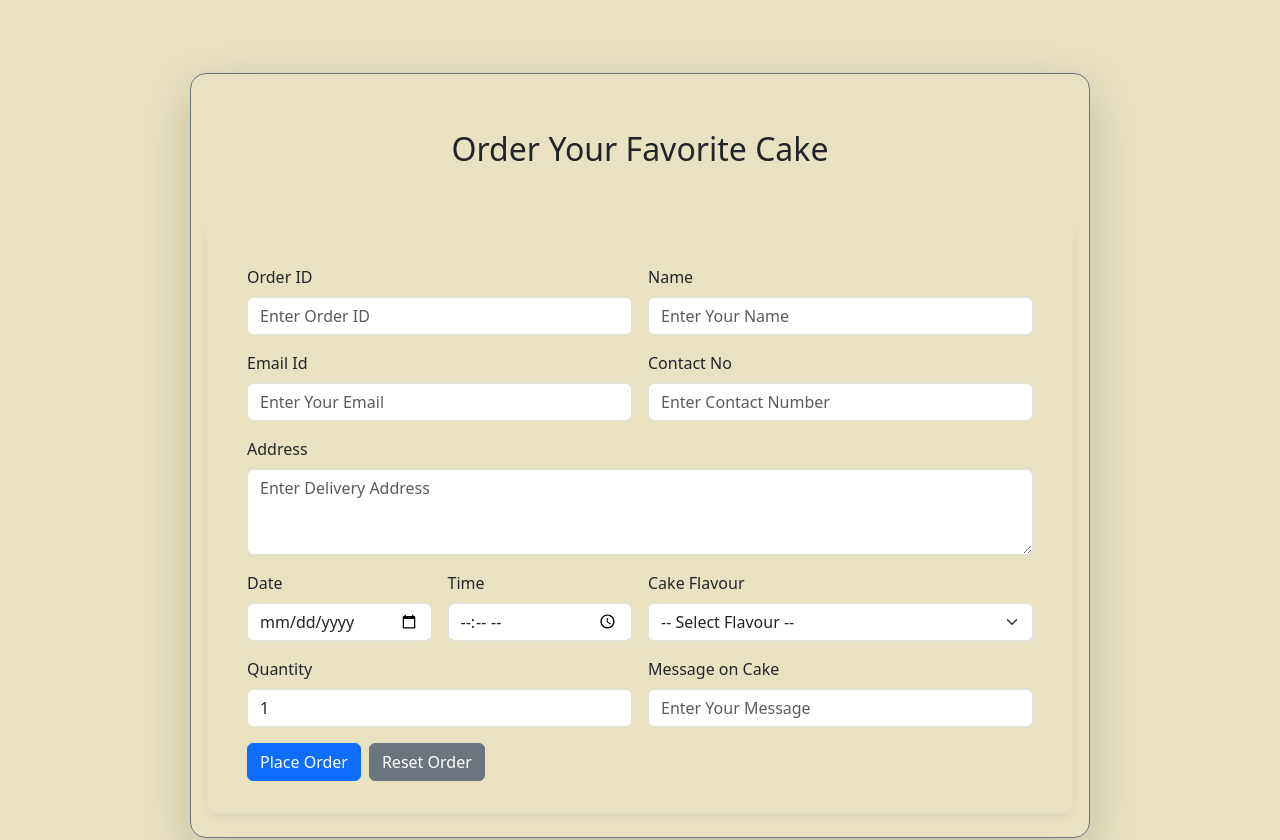
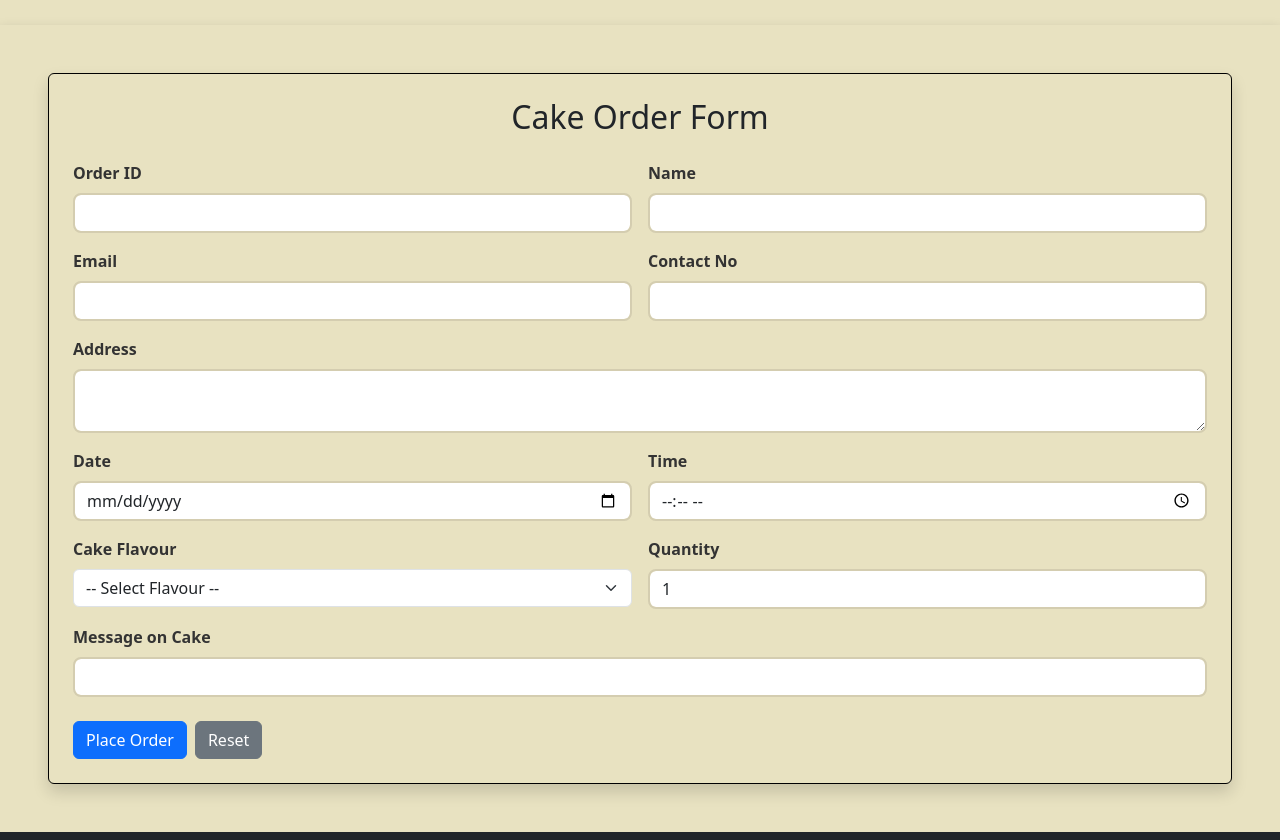
Before and after one commit to prathmesh133/BakeHub, an Angular app: page /ordercake in a window 1280 px wide. Shown: the part 460-1300 px from the top of the page. Built offline with nearby package versions, Linux system fonts and the light colour scheme.

Commit message:
add changes

```diff
--- a/package.json
+++ b/package.json
@@ -33,7 +33,7 @@
   },
   "devDependencies": {
     "@angular-devkit/build-angular": "^19.2.0",
-    "@angular/cli": "^19.2.0",
+    "@angular/cli": "^20.2.0",
     "@angular/compiler-cli": "^19.2.0",
     "@types/bootstrap": "^5.2.10",
     "@types/express": "^4.17.17",
@@ -45,6 +45,6 @@
     "karma-coverage": "~2.2.0",
     "karma-jasmine": "~5.1.0",
     "karma-jasmine-html-reporter": "~2.1.0",
-    "typescript": "~5.7.2"
+    "typescript": "^5.6.3"
   }
 }
--- a/src/app/components/cakeorder/cakeorder.component.html
+++ b/src/app/components/cakeorder/cakeorder.component.html
@@ -1,46 +1,37 @@
 <div class="container-fluid p-5">
-  <div class="card shadow-lg border border-secondary rounded-4 p-4">
-    <header class="text-center mb-4">
-      <h2 class="text-dark">Order Your Favorite Cake</h2>
-    </header>
+  <div class="card shadow p-4">
+    <h2 class="text-center mb-4">Cake Order Form</h2>
 
-    <form [formGroup]="orderForm" (ngSubmit)="submitOrder()" class="row g-3" novalidate>
+    <form [formGroup]="orderForm" (ngSubmit)="submitOrder()" novalidate>
+      <div class="row g-3">
         <div class="col-md-6">
           <label class="form-label">Order ID</label>
-        <input type="text" class="form-control" formControlName="orderId" placeholder="Enter Order ID">
+          <input type="text" class="form-control" formControlName="orderId">
         </div>
-
         <div class="col-md-6">
           <label class="form-label">Name</label>
-        <input type="text" class="form-control" formControlName="name" placeholder="Enter Your Name">
+          <input type="text" class="form-control" formControlName="name">
         </div>
-
         <div class="col-md-6">
-        <label class="form-label">Email Id</label>
-        <input type="email" class="form-control" formControlName="email" placeholder="Enter Your Email">
+          <label class="form-label">Email</label>
+          <input type="email" class="form-control" formControlName="email">
         </div>
-
         <div class="col-md-6">
           <label class="form-label">Contact No</label>
-        <input type="text" class="form-control" formControlName="contactNo" placeholder="Enter Contact Number">
+          <input type="text" class="form-control" formControlName="contactNo">
         </div>
-
         <div class="col-12">
           <label class="form-label">Address</label>
-        <textarea class="form-control" rows="3" formControlName="address"
-          placeholder="Enter Delivery Address"></textarea>
+          <textarea class="form-control" formControlName="address"></textarea>
         </div>
-
-      <div class="col-sm-6 col-md-3">
+        <div class="col-md-6">
           <label class="form-label">Date</label>
-        <input type="date" class="form-control" formControlName="date" placeholder="Select date">
+          <input type="date" class="form-control" formControlName="date">
         </div>
-
-      <div class="col-sm-6 col-md-3">
+        <div class="col-md-6">
           <label class="form-label">Time</label>
-        <input type="time" class="form-control" formControlName="time" placeholder="Select time">
+          <input type="time" class="form-control" formControlName="time">
         </div>
-
         <div class="col-md-6">
           <label class="form-label">Cake Flavour</label>
           <select class="form-select" formControlName="cakeFlavour">
@@ -53,58 +44,55 @@
             <option>Butterscotch Cake - 260Rs</option>
           </select>
         </div>
-
         <div class="col-md-6">
           <label class="form-label">Quantity</label>
-        <input type="number" class="form-control" formControlName="quantity" min="1" max="10"
-          placeholder="Enter quantity">
+          <input type="number" class="form-control" formControlName="quantity">
+        </div>
+        <div class="col-12">
+          <label class="form-label">Message on Cake</label>
+          <input type="text" class="form-control" formControlName="message">
+        </div>
       </div>
 
-      <div class="col-md-6">
-        <label class="form-label">Message on Cake</label>
-        <input type="text" class="form-control" formControlName="message" placeholder="Enter Your Message">
+      <div class="mt-4 d-flex gap-2">
+        <button type="submit" class="btn btn-primary">Place Order</button>
+        <button type="button" class="btn btn-secondary" (click)="resetOrder()">Reset</button>
+      </div>
+    </form>
   </div>
 
-      <div class="col-12 d-flex flex-column flex-sm-row gap-2 mt-3">
-        <button type="submit" class="btn btn-primary">Place Order</button>
-        <button type="button" class="btn btn-secondary" (click)="resetOrder()">Reset Order</button>
-      </div>
-    </form>
-
-    <div *ngIf="submitted" class="order-summary mt-5 border-top pt-4" id="receipt">
-      <h3 class="mb-3 text-center">Order Summary</h3>
-      <p><strong>Order Id:</strong> {{ orderForm.value.orderId }}</p>
+  <!-- Receipt Section -->
+  <div *ngIf="submitted" class="mt-5 card p-3" id="receipt">
+    <h3 class="text-center">Cake Order Receipt</h3>
+    <p><strong>Order ID:</strong> {{ orderForm.value.orderId }}</p>
     <p><strong>Name:</strong> {{ orderForm.value.name }}</p>
     <p><strong>Email:</strong> {{ orderForm.value.email }}</p>
+    <p><strong>Contact No:</strong> {{ orderForm.value.contactNo }}</p>
     <p><strong>Address:</strong> {{ orderForm.value.address }}</p>
-      <p><strong>Contact No:</strong> {{ orderForm.value.contactNo }}</p>
     <p><strong>Date:</strong> {{ orderForm.value.date }}</p>
     <p><strong>Time:</strong> {{ orderForm.value.time }}</p>
     <p><strong>Cake Flavour:</strong> {{ orderForm.value.cakeFlavour }}</p>
     <p><strong>Quantity:</strong> {{ orderForm.value.quantity }}</p>
     <p><strong>Message:</strong> {{ orderForm.value.message }}</p>
 
-      <div class="d-flex flex-column flex-sm-row gap-2 mt-3">
-        <button class="btn btn-success" (click)="downloadReceipt()">Download Receipt</button>
+    <div class="mt-3 d-flex gap-2">
+      <button class="btn btn-success" (click)="downloadReceipt()">Download PDF</button>
     </div>
   </div>
 </div>
 
-  <div class="toast-container position-fixed bottom-0 end-0 p-3">
-    <div id="successToast" class="toast text-white bg-success border-0 shadow" role="alert" data-bs-delay="3000">
-      <div class="toast-body d-flex justify-content-between align-items-center">
-        <span class="toast-message"><i class="fas fa-check-circle me-2"></i></span>
-        <button type="button" class="btn-close btn-close-white ms-2" data-bs-dismiss="toast"
-          aria-label="Close"></button>
+<!-- Success Toast -->
+<div id="successToast" class="toast align-items-center text-bg-success border-0 position-fixed bottom-0 end-0 m-3" role="alert">
+  <div class="d-flex">
+    <div class="toast-message p-2">Order placed successfully!</div>
+    <button type="button" class="btn-close btn-close-white me-2 m-auto" data-bs-dismiss="toast"></button>
   </div>
 </div>
 
-    <div id="errorToast" class="toast text-white bg-danger border-0 shadow" role="alert" data-bs-delay="3000">
-      <div class="toast-body d-flex justify-content-between align-items-center">
-        <span class="toast-message"><i class="fas fa-exclamation-triangle me-2"></i></span>
-        <button type="button" class="btn-close btn-close-white ms-2" data-bs-dismiss="toast"
-          aria-label="Close"></button>
+<!-- Error Toast -->
+<div id="errorToast" class="toast align-items-center text-bg-danger border-0 position-fixed bottom-0 end-0 m-3" role="alert">
+  <div class="d-flex">
+    <div class="toast-message p-2">Please fill all fields correctly!</div>
+    <button type="button" class="btn-close btn-close-white me-2 m-auto" data-bs-dismiss="toast"></button>
   </div>
 </div>
-  </div>
-</div>
--- a/src/app/components/cakeorder/cakeorder.component.scss
+++ b/src/app/components/cakeorder/cakeorder.component.scss
@@ -1,41 +1,32 @@
 .container-fluid {
-    background-color: rgb(232, 226, 193);
+  background-color: rgb(232, 226, 193);
+  padding: 2rem;
+  box-shadow: 0 4px 12px rgba(0, 0, 0, 0.15);
 }
 
-.card {
-    background-color: rgb(232, 226, 193);
-    max-width: 900px;
-    margin: auto;
+.card{
+   background-color: rgb(232, 226, 193);
+   border:1px solid black;
 }
 
-header {
-    padding: 2rem 1rem;
+.form-label {
+  font-weight: 600;
+  color: #333;
 }
 
-form,
-.order-summary {
-    padding: 2rem;
-    border-radius: 10px;
-    box-shadow: 0 4px 12px rgba(0, 0, 0, 0.05);
+.form-control,
+textarea {
+  border: 2px solid #d4cdb0;
+  border-radius: 0.5rem;
+  transition: all 0.3s ease;
 }
 
-.order-summary {
-    margin-top: 2rem;
+.form-control:focus,
+textarea:focus {
+  border-color: #4a2c2a;
+  box-shadow: 0 0 6px rgba(74, 44, 42, 0.4);
 }
 
 .btn:hover {
-    border: 0.125rem solid #000000;
+  border: 0.125rem solid #030b17;
 }
-
-
-@media (max-width: 425px) {
-    .card {
-        max-width: 95%;
-        padding: 1rem;
-    }
-
-    form,
-    .order-summary {
-        padding: 1rem;
-    }
-}
--- a/src/app/components/cakeorder/cakeorder.component.ts
+++ b/src/app/components/cakeorder/cakeorder.component.ts
@@ -65,34 +65,6 @@ export class CakeorderComponent implements OnInit {
     });
   }
 
-  printReceipt(): void {
-    const receipt = document.getElementById('receipt');
-    if (!receipt) return;
-
-    const printContents = receipt.innerHTML;
-    const newWin = window.open('', '_blank', 'width=800,height=600');
-    if (newWin) {
-      newWin.document.write(`
-        <html>
-          <head>
-            <title>Cake Order Receipt</title>
-            <style>
-              body { font-family: Arial, sans-serif; padding:20px; }
-              h3 { text-align:center; }
-            </style>
-          </head>
-          <body>
-            ${printContents}
-            <script>
-              window.onload = function() { window.print(); }
-            </script>
-          </body>
-        </html>
-      `);
-      newWin.document.close();
-    }
-  }
-
   showToast(toastId: string, message: string): void {
     if (isPlatformBrowser(this.platformId)) {
       const toastEl = document.getElementById(toastId);
@@ -104,6 +76,8 @@ export class CakeorderComponent implements OnInit {
         if ((window as any).bootstrap?.Toast) {
           const toast = new (window as any).bootstrap.Toast(toastEl);
           toast.show();
+        } else {
+          console.warn('⚠️ Bootstrap Toast is not available. Make sure bootstrap.bundle.js is loaded.');
         }
       }
     }
--- a/src/app/components/makepayment/makepayment.component.html
+++ b/src/app/components/makepayment/makepayment.component.html
@@ -1,7 +1,7 @@
 <div class="container-fluid bg-wrapper py-4">
   <div class="payment-wrapper mx-auto px-2 px-md-4">
     <div class="row justify-content-center">
-      <div class="col-12 col-sm-11 col-md-10 col-lg-10">
+      <div class="col-12 col-md-10 col-lg-10">
         <div class="card p-3 p-md-4 shadow-lg rounded-4 border border-secondary">
           <h2 class="text-center text-dark mb-4">Make Payment</h2>
 
```
Also changed, not shown: 1 other file (tests, documents, lock files or other folders). Lines whose indentation alone changed are shown as unchanged.
